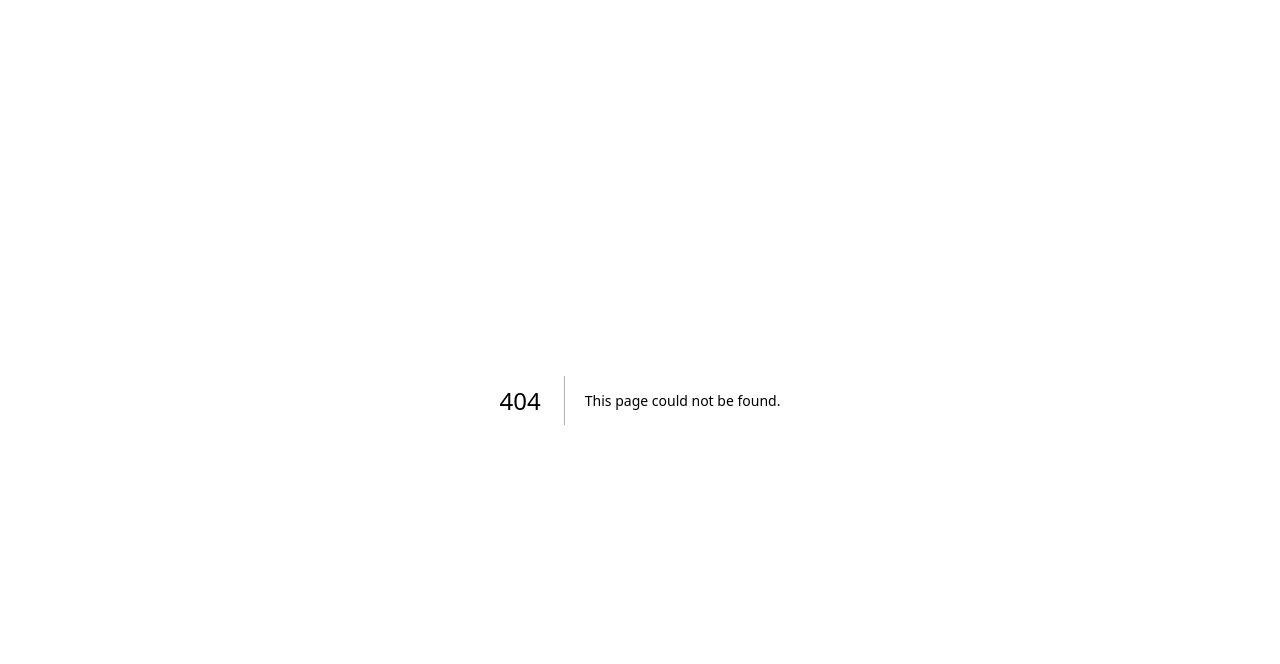
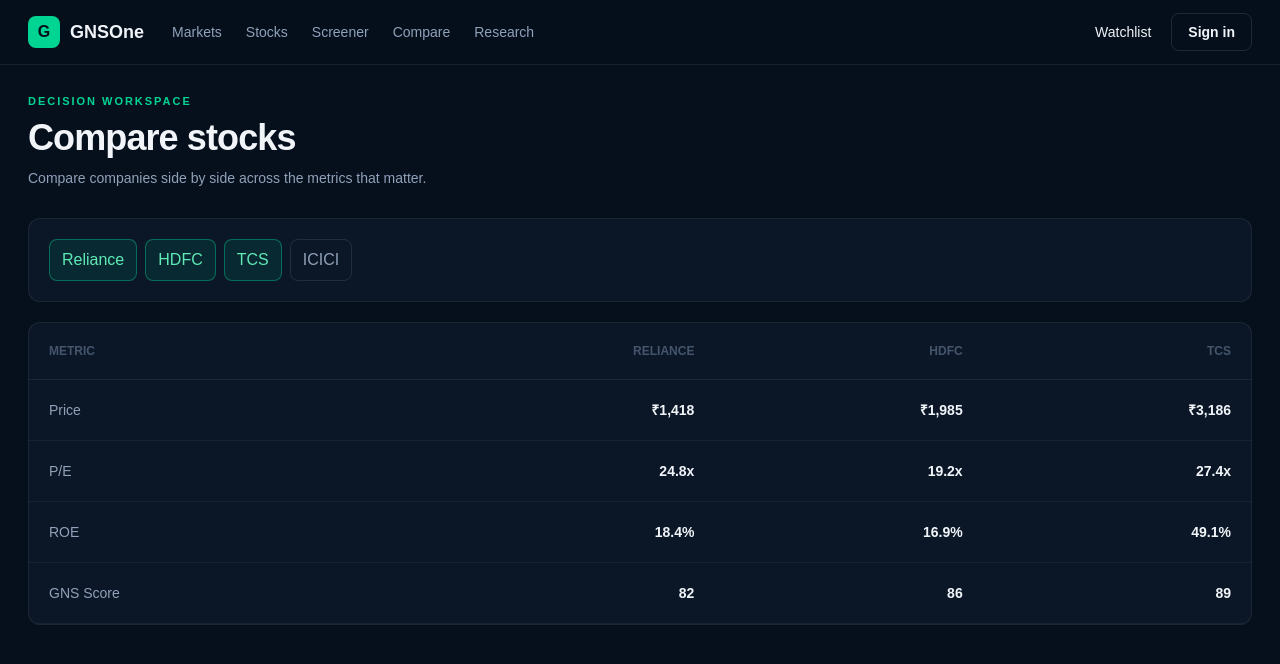
Before and after one commit to Mahi12091/Gnsone-new-, a Next.js app: page /compare in a window 1280 px wide. Before the commit this address had no page. Shown: the top 664 px of the page. Built offline with nearby package versions, Linux system fonts and the light colour scheme.

Commit message:
feat(ui): add interactive stock comparison workspace

```diff
--- /dev/null
+++ b/src/app/compare/page.tsx
@@ -0,0 +1,4 @@
+"use client";
+import { useState } from "react"; import { SiteShell, PageTitle, Card } from "@/components/site-shell";
+const data={Reliance:['₹1,418','24.8x','18.4%','82'],HDFC:['₹1,985','19.2x','16.9%','86'],TCS:['₹3,186','27.4x','49.1%','89'],ICICI:['₹1,432','20.6x','17.8%','91']};
+export default function Compare(){const [selected,setSelected]=useState(['Reliance','HDFC','TCS']);return <SiteShell><PageTitle eyebrow="Decision workspace" title="Compare stocks" description="Compare companies side by side across the metrics that matter."/><Card className="p-5"><div className="flex flex-wrap gap-2">{Object.keys(data).map(k=><button key={k} onClick={()=>setSelected(s=>s.includes(k)?s.filter(x=>x!==k):s.length<4?[...s,k]:s)} className={`rounded-lg border px-3 py-2 text-sm ${selected.includes(k)?'border-emerald-400/40 bg-emerald-400/10 text-emerald-300':'border-white/10 text-slate-400'}`}>{k}</button>)}</div></Card><Card className="mt-5 overflow-x-auto"><table className="w-full min-w-[700px] text-sm"><thead><tr className="border-b border-white/[.07] text-left text-xs uppercase text-slate-600"><th className="p-5">Metric</th>{selected.map(s=><th key={s} className="p-5 text-right">{s}</th>)}</tr></thead><tbody>{[['Price',0],['P/E',1],['ROE',2],['GNS Score',3]].map(([m,i])=><tr key={String(m)} className="border-b border-white/[.05]"><td className="p-5 text-slate-400">{m}</td>{selected.map(s=><td key={s} className="p-5 text-right font-semibold">{data[s as keyof typeof data][i as number]}{m==='ROE'?'':''}</td>)}</tr>)}</tbody></table></Card></SiteShell>}
```
